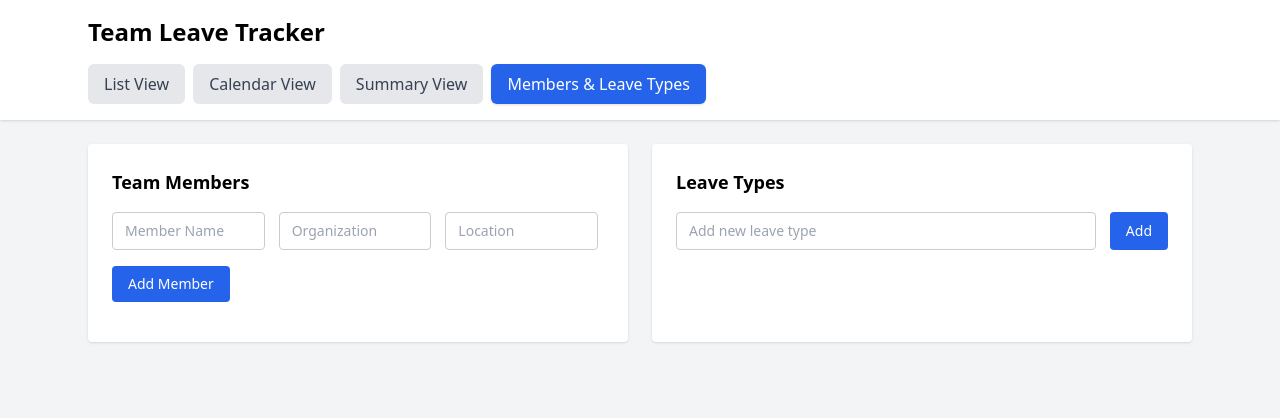
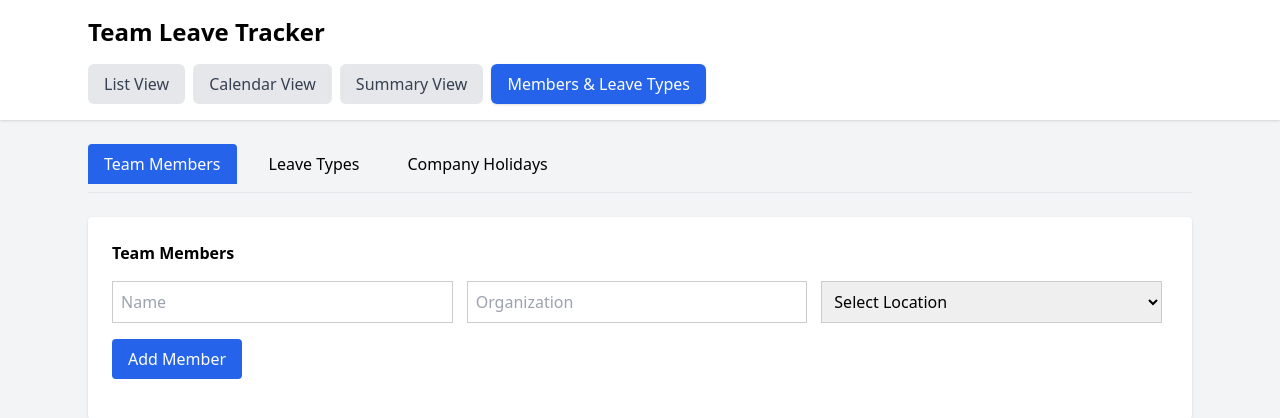
Before and after one commit to pinaki-GH/leave-tracker, a Next.js app: page /members in a window 1280 px wide. Shown: the top 418 px of the page. Built offline with nearby package versions, Linux system fonts and the light colour scheme.

Commit message:
Update page.tsx

```diff
--- a/app/members/page.tsx
+++ b/app/members/page.tsx
@@ -2,6 +2,8 @@
 
 import { useEffect, useState } from "react";
 import { getData, saveData } from "@/lib/storage";
+
+/* ================= TYPES ================= */
 
 type Member = {
   id: string;
@@ -15,31 +17,61 @@ type LeaveType = {
   name: string;
 };
 
+type Holiday = {
+  id: string;
+  location: string;
+  date: string;
+  name: string;
+};
+
+/* ================= COMPONENT ================= */
+
 export default function MembersPage() {
+  const [activeTab, setActiveTab] = useState<"members" | "leaveTypes" | "holidays">("members");
+
   const [members, setMembers] = useState<Member[]>([]);
   const [leaveTypes, setLeaveTypes] = useState<LeaveType[]>([]);
+  const [holidays, setHolidays] = useState<Holiday[]>([]);
 
-  /* ---------- Add Member ---------- */
+  /* ---------- Member Inputs ---------- */
   const [newName, setNewName] = useState("");
   const [newOrg, setNewOrg] = useState("");
   const [newLocation, setNewLocation] = useState("");
 
-  /* ---------- Edit ---------- */
   const [editingMemberId, setEditingMemberId] = useState<string | null>(null);
+  const [editMember, setEditMember] = useState<Partial<Member>>({});
+
+  /* ---------- Leave Types ---------- */
+  const [newLeaveType, setNewLeaveType] = useState("");
   const [editingLeaveTypeId, setEditingLeaveTypeId] = useState<string | null>(null);
-
-  const [editMember, setEditMember] = useState<Partial<Member>>({});
   const [editLeaveTypeName, setEditLeaveTypeName] = useState("");
 
-  /* ---------- Add Leave Type ---------- */
-  const [newLeaveType, setNewLeaveType] = useState("");
+  /* ---------- Holidays ---------- */
+  const [newHolidayName, setNewHolidayName] = useState("");
+  const [newHolidayDate, setNewHolidayDate] = useState("");
+  const [newHolidayLocation, setNewHolidayLocation] = useState("");
+
+  const [editingHolidayId, setEditingHolidayId] = useState<string | null>(null);
+  const [editHoliday, setEditHoliday] = useState<Partial<Holiday>>({});
+
+  /* ---------- Load Data ---------- */
 
   useEffect(() => {
-    setMembers((getData("members") as Member[]) || []);
+    const storedMembers = (getData("members") as Partial<Member>[]) || [];
+    setMembers(
+      storedMembers.map(m => ({
+        id: m.id!,
+        name: m.name!,
+        organization: m.organization || "",
+        location: m.location || "",
+      }))
+    );
+
     setLeaveTypes((getData("leaveTypes") as LeaveType[]) || []);
+    setHolidays((getData("companyHolidays") as Holiday[]) || []);
   }, []);
 
-  /* ---------- Helpers ---------- */
+  /* ---------- Save Helpers ---------- */
 
   const saveMembers = (data: Member[]) => {
     setMembers(data);
@@ -51,7 +83,21 @@ export default function MembersPage() {
     saveData("leaveTypes", data);
   };
 
-  /* ---------- Members ---------- */
+  const saveHolidays = (data: Holiday[]) => {
+    setHolidays(data);
+    saveData("companyHolidays", data);
+  };
+
+  /* ---------- Derived Locations ---------- */
+
+  const locations = Array.from(
+    new Set([
+      ...members.map(m => m.location),
+      ...holidays.map(h => h.location),
+    ])
+  ).filter(Boolean).sort();
+
+  /* ================= MEMBERS ================= */
 
   const addMember = () => {
     if (!newName.trim()) return;
@@ -79,7 +125,7 @@ export default function MembersPage() {
         m.id === editingMemberId
           ? {
               ...m,
-              name: editMember.name!.trim(),
+              name: editMember.name!,
               organization: editMember.organization || "",
               location: editMember.location || "",
             }
@@ -95,7 +141,7 @@ export default function MembersPage() {
     saveMembers(members.filter(m => m.id !== id));
   };
 
-  /* ---------- Leave Types ---------- */
+  /* ================= LEAVE TYPES ================= */
 
   const addLeaveType = () => {
     if (!newLeaveType.trim()) return;
@@ -127,201 +173,185 @@ export default function MembersPage() {
     saveLeaveTypes(leaveTypes.filter(t => t.id !== id));
   };
 
-  /* ---------- UI ---------- */
+  /* ================= HOLIDAYS ================= */
+
+  const addHoliday = () => {
+    if (!newHolidayName || !newHolidayDate || !newHolidayLocation) return;
+
+    saveHolidays([
+      ...holidays,
+      {
+        id: crypto.randomUUID(),
+        name: newHolidayName,
+        date: newHolidayDate,
+        location: newHolidayLocation,
+      },
+    ]);
+
+    setNewHolidayName("");
+    setNewHolidayDate("");
+    setNewHolidayLocation("");
+  };
+
+  const updateHoliday = () => {
+    if (!editingHolidayId) return;
+
+    saveHolidays(
+      holidays.map(h =>
+        h.id === editingHolidayId
+          ? {
+              ...h,
+              name: editHoliday.name || "",
+              date: editHoliday.date || "",
+              location: editHoliday.location || "",
+            }
+          : h
+      )
+    );
+
+    setEditingHolidayId(null);
+    setEditHoliday({});
+  };
+
+  const deleteHoliday = (id: string) => {
+    saveHolidays(holidays.filter(h => h.id !== id));
+  };
+
+  /* ================= UI ================= */
 
   return (
-    <div className="grid grid-cols-1 md:grid-cols-2 gap-6">
-      {/* Team Members */}
+    <div className="space-y-6">
+      {/* Tabs */}
+      <div className="flex gap-4 border-b pb-2">
+        {["members","leaveTypes","holidays"].map(tab => (
+          <button
+            key={tab}
+            onClick={() => setActiveTab(tab as any)}
+            className={`px-4 py-2 rounded-t ${
+              activeTab === tab
+                ? "bg-blue-600 text-white"
+                : "bg-gray-100"
+            }`}
+          >
+            {tab === "members" && "Team Members"}
+            {tab === "leaveTypes" && "Leave Types"}
+            {tab === "holidays" && "Company Holidays"}
+          </button>
+        ))}
+      </div>
+
+      {/* ================= MEMBERS ================= */}
+      {activeTab === "members" && (
         <div className="bg-white p-6 rounded shadow">
-        <h2 className="text-lg font-bold mb-4">Team Members</h2>
+          <h2 className="font-bold mb-4">Team Members</h2>
 
-        {/* Add Member */}
-        <div className="grid grid-cols-1 md:grid-cols-3 gap-2 mb-4">
-          <input
-            className="border px-3 py-2 rounded text-sm"
-            placeholder="Member Name"
-            value={newName}
-            onChange={e => setNewName(e.target.value)}
-          />
-          <input
-            className="border px-3 py-2 rounded text-sm"
-            placeholder="Organization"
-            value={newOrg}
-            onChange={e => setNewOrg(e.target.value)}
-          />
-          <input
-            className="border px-3 py-2 rounded text-sm"
-            placeholder="Location"
+          <div className="grid md:grid-cols-3 gap-2 mb-4">
+            <input placeholder="Name" value={newName} onChange={e=>setNewName(e.target.value)} className="border p-2"/>
+            <input placeholder="Organization" value={newOrg} onChange={e=>setNewOrg(e.target.value)} className="border p-2"/>
+
+            <select
               value={newLocation}
               onChange={e => setNewLocation(e.target.value)}
-          />
+              className="border p-2"
+            >
+              <option value="">Select Location</option>
+              {locations.map(l => <option key={l}>{l}</option>)}
+            </select>
           </div>
 
-        <button
-          onClick={addMember}
-          className="bg-blue-600 text-white px-4 py-2 rounded text-sm mb-4"
-        >
+          <button onClick={addMember} className="bg-blue-600 text-white px-4 py-2 rounded mb-4">
             Add Member
           </button>
 
-        {/* Member List */}
-        <ul className="space-y-2">
           {members.map(m => (
-            <li
-              key={m.id}
-              className="border rounded p-3"
-            >
+            <div key={m.id} className="border p-3 mb-2 flex justify-between">
               {editingMemberId === m.id ? (
-                <div className="grid grid-cols-1 md:grid-cols-3 gap-2">
-                  <input
-                    className="border px-2 py-1 rounded text-sm"
-                    value={editMember.name || ""}
-                    onChange={e =>
-                      setEditMember({ ...editMember, name: e.target.value })
-                    }
-                  />
-                  <input
-                    className="border px-2 py-1 rounded text-sm"
-                    value={editMember.organization || ""}
-                    onChange={e =>
-                      setEditMember({
-                        ...editMember,
-                        organization: e.target.value,
-                      })
-                    }
-                  />
-                  <input
-                    className="border px-2 py-1 rounded text-sm"
-                    value={editMember.location || ""}
-                    onChange={e =>
-                      setEditMember({
-                        ...editMember,
-                        location: e.target.value,
-                      })
-                    }
-                  />
-
-                  <div className="col-span-full flex gap-2 mt-2">
-                    <button
-                      onClick={updateMember}
-                      className="text-blue-600 text-sm"
-                    >
-                      Save
-                    </button>
-                    <button
-                      onClick={() => {
-                        setEditingMemberId(null);
-                        setEditMember({});
-                      }}
-                      className="text-gray-500 text-sm"
-                    >
-                      Cancel
-                    </button>
-                  </div>
-                </div>
-              ) : (
-                <div className="flex items-center gap-2">
-                  <div className="flex-1">
-                    <div className="font-medium">{m.name}</div>
-                    <div className="text-sm text-gray-600">
-                      {m.organization || "—"} · {m.location || "—"}
-                    </div>
-                  </div>
-
-                  <button
-                    onClick={() => {
-                      setEditingMemberId(m.id);
-                      setEditMember(m);
-                    }}
-                    className="text-blue-600 text-sm"
-                  >
-                    Edit
-                  </button>
-                  <button
-                    onClick={() => deleteMember(m.id)}
-                    className="text-red-600 text-sm"
-                  >
-                    Delete
-                  </button>
-                </div>
-              )}
-            </li>
-          ))}
-        </ul>
-      </div>
-
-      {/* Leave Types */}
-      <div className="bg-white p-6 rounded shadow">
-        <h2 className="text-lg font-bold mb-4">Leave Types</h2>
-
-        <div className="flex gap-2 mb-4">
-          <input
-            className="border px-3 py-2 rounded text-sm flex-1"
-            placeholder="Add new leave type"
-            value={newLeaveType}
-            onChange={e => setNewLeaveType(e.target.value)}
-          />
-          <button
-            onClick={addLeaveType}
-            className="bg-blue-600 text-white px-4 py-2 rounded text-sm"
-          >
-            Add
-          </button>
-        </div>
-
-        <ul className="space-y-2">
-          {leaveTypes.map(t => (
-            <li
-              key={t.id}
-              className="flex items-center gap-2 border p-2 rounded"
-            >
-              {editingLeaveTypeId === t.id ? (
                 <>
-                  <input
-                    className="border px-2 py-1 rounded text-sm flex-1"
-                    value={editLeaveTypeName}
-                    onChange={e => setEditLeaveTypeName(e.target.value)}
-                  />
-                  <button
-                    onClick={updateLeaveType}
-                    className="text-blue-600 text-sm"
-                  >
-                    Save
-                  </button>
-                  <button
-                    onClick={() => {
-                      setEditingLeaveTypeId(null);
-                      setEditLeaveTypeName("");
-                    }}
-                    className="text-gray-500 text-sm"
-                  >
-                    Cancel
-                  </button>
+                  <input value={editMember.name||""} onChange={e=>setEditMember({...editMember,name:e.target.value})}/>
+                  <input value={editMember.organization||""} onChange={e=>setEditMember({...editMember,organization:e.target.value})}/>
+                  <select value={editMember.location||""} onChange={e=>setEditMember({...editMember,location:e.target.value})}>
+                    {locations.map(l => <option key={l}>{l}</option>)}
+                  </select>
+                  <button onClick={updateMember}>Save</button>
                 </>
               ) : (
                 <>
-                  <span className="flex-1">{t.name}</span>
-                  <button
-                    onClick={() => {
-                      setEditingLeaveTypeId(t.id);
-                      setEditLeaveTypeName(t.name);
-                    }}
-                    className="text-blue-600 text-sm"
-                  >
-                    Edit
-                  </button>
-                  <button
-                    onClick={() => deleteLeaveType(t.id)}
-                    className="text-red-600 text-sm"
-                  >
-                    Delete
-                  </button>
+                  <div>{m.name} ({m.organization}) - {m.location}</div>
+                  <div>
+                    <button onClick={()=>{setEditingMemberId(m.id);setEditMember(m)}}>Edit</button>
+                    <button onClick={()=>deleteMember(m.id)}>Delete</button>
+                  </div>
                 </>
               )}
-            </li>
+            </div>
           ))}
-        </ul>
         </div>
+      )}
+
+      {/* ================= LEAVE TYPES ================= */}
+      {activeTab === "leaveTypes" && (
+        <div className="bg-white p-6 rounded shadow">
+          <h2 className="font-bold mb-4">Leave Types</h2>
+
+          <input value={newLeaveType} onChange={e=>setNewLeaveType(e.target.value)} className="border p-2"/>
+          <button onClick={addLeaveType}>Add</button>
+
+          {leaveTypes.map(t => (
+            <div key={t.id}>
+              {editingLeaveTypeId === t.id ? (
+                <>
+                  <input value={editLeaveTypeName} onChange={e=>setEditLeaveTypeName(e.target.value)}/>
+                  <button onClick={updateLeaveType}>Save</button>
+                </>
+              ) : (
+                <>
+                  {t.name}
+                  <button onClick={()=>{setEditingLeaveTypeId(t.id);setEditLeaveTypeName(t.name)}}>Edit</button>
+                  <button onClick={()=>deleteLeaveType(t.id)}>Delete</button>
+                </>
+              )}
+            </div>
+          ))}
+        </div>
+      )}
+
+      {/* ================= HOLIDAYS ================= */}
+      {activeTab === "holidays" && (
+        <div className="bg-white p-6 rounded shadow">
+          <h2 className="font-bold mb-4">Company Holidays</h2>
+
+          <div className="grid md:grid-cols-3 gap-2 mb-4">
+            <input placeholder="Holiday Name" value={newHolidayName} onChange={e=>setNewHolidayName(e.target.value)} className="border p-2"/>
+            <input type="date" value={newHolidayDate} onChange={e=>setNewHolidayDate(e.target.value)} className="border p-2"/>
+            <input placeholder="Location" value={newHolidayLocation} onChange={e=>setNewHolidayLocation(e.target.value)} className="border p-2"/>
+          </div>
+
+          <button onClick={addHoliday} className="bg-blue-600 text-white px-4 py-2 rounded mb-4">
+            Add Holiday
+          </button>
+
+          {holidays.map(h => (
+            <div key={h.id} className="border p-3 mb-2 flex justify-between">
+              {editingHolidayId === h.id ? (
+                <>
+                  <input value={editHoliday.name||""} onChange={e=>setEditHoliday({...editHoliday,name:e.target.value})}/>
+                  <input type="date" value={editHoliday.date||""} onChange={e=>setEditHoliday({...editHoliday,date:e.target.value})}/>
+                  <input value={editHoliday.location||""} onChange={e=>setEditHoliday({...editHoliday,location:e.target.value})}/>
+                  <button onClick={updateHoliday}>Save</button>
+                </>
+              ) : (
+                <>
+                  <div>{h.name} - {h.date} ({h.location})</div>
+                  <div>
+                    <button onClick={()=>{setEditingHolidayId(h.id);setEditHoliday(h)}}>Edit</button>
+                    <button onClick={()=>deleteHoliday(h.id)}>Delete</button>
+                  </div>
+                </>
+              )}
+            </div>
+          ))}
+        </div>
+      )}
     </div>
   );
 }
```
Lines whose indentation alone changed are shown as unchanged.
